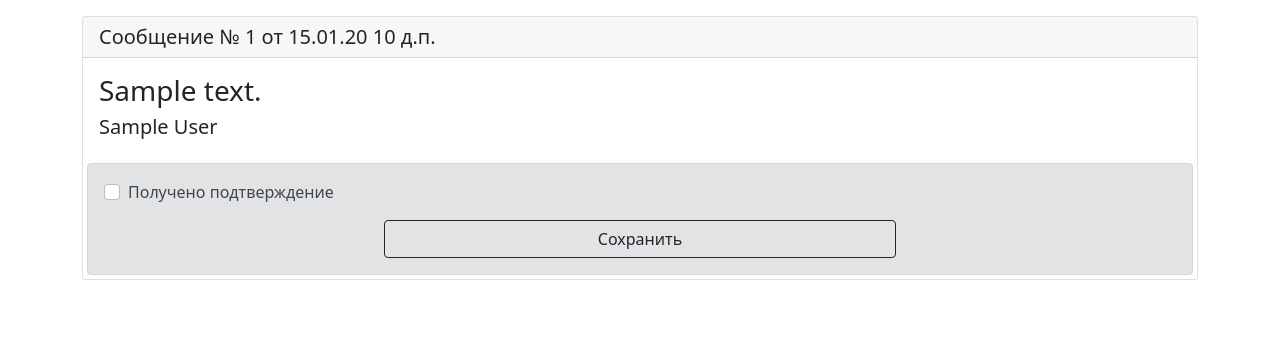
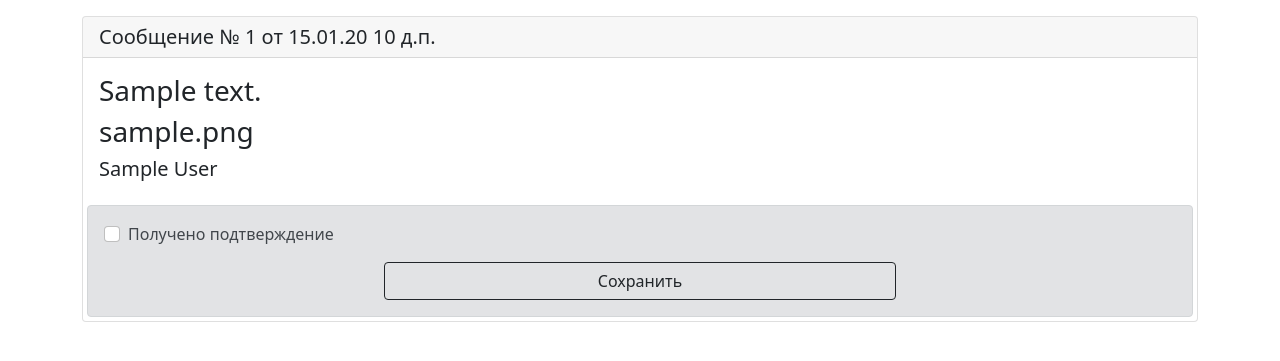
Before and after one commit to MyodsOnline/NewsBlog_django, a Django app: page /send/email/1 in a window 1280 px wide. Shown: the part 70-431 px from the top of the page. Run offline with Django 3.2, Linux system fonts and the light colour scheme; tables that the repository leaves empty hold one stand-in row (values such as "Sample post").

Commit message:
some changes have been made in template

```diff
--- a/email_sender/templates/email_sender/current.html
+++ b/email_sender/templates/email_sender/current.html
@@ -13,7 +13,8 @@
 <div class="card mt-3">
   <h5 class="card-header">Сообщение № {{ email.number }} от {{ email.date|date:"d.m.y" }} {{ email.time }}</h5>
   <div class="card-body pb-1">
-    <h3 class="card-title">{{ email.text }}</h3>
+    <h3 class="card-title">{% if email.text != None %}{{ email.text }}{% endif %}</h3>
+    <h3 class="card-title">{% if email.file != None %}{{ email.file }}{% endif %}</h3>
     <h5 class="card-text">{{ email.author }}</h5>
     <div class="alert alert-secondary row mt-4 mb-0">
 
```
